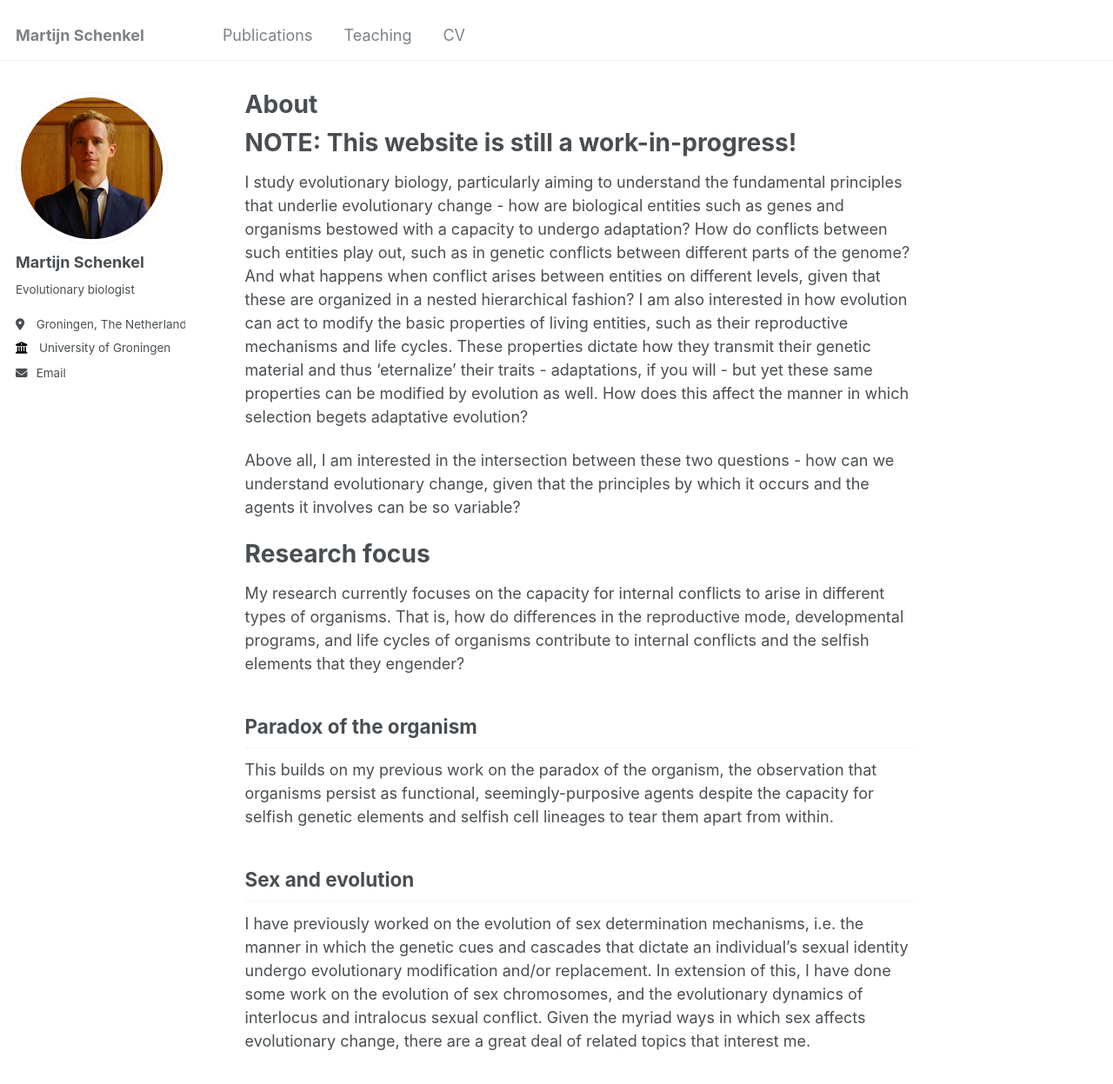
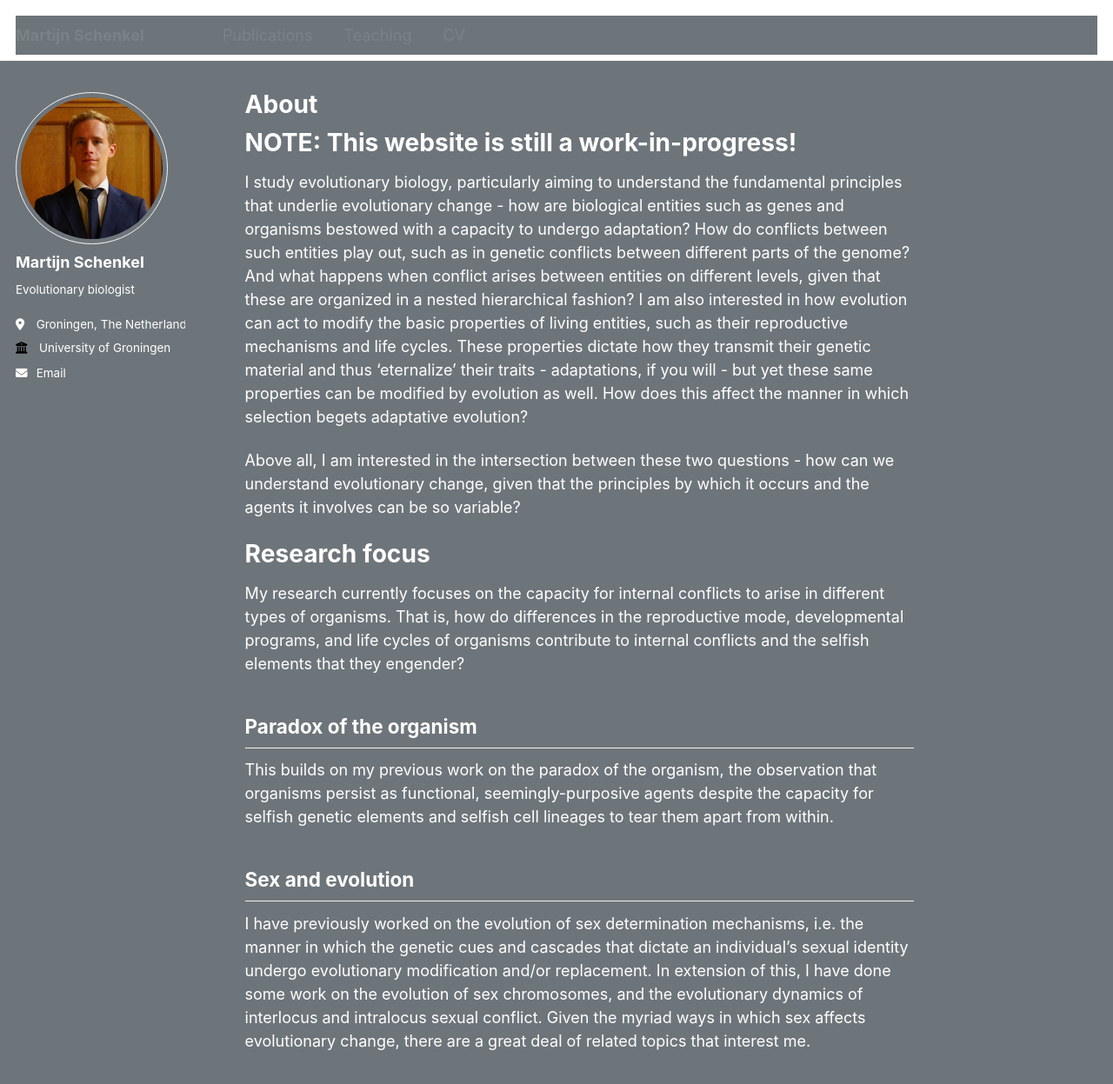
Before and after one commit to MartijnSchenkel/MartijnSchenkel.github.io, a Jekyll site: the page built from _pages/about.md, in a window 1280 px wide and 1400 px high. Shown: the top 1247 px of the window at 87% size. Built offline with Jekyll 4.4.1, drawn with Linux system fonts in a browser that asks for light colours.

Commit message:
Update _variables.scss

```diff
--- a/_sass/_variables.scss
+++ b/_sass/_variables.scss
@@ -61,11 +61,11 @@ $darker-gray                : mix(#000, $gray, 60%);
 $light-gray                 : mix(#fff, $gray, 50%);
 $lighter-gray               : mix(#fff, $gray, 90%);
 
-$body-color                 : #fff;
-$background-color           : #fff;
+$body-color                 : mix(#000, $gray, 10%);;
+$background-color           : mix(#000, $gray, 10%);;
 $code-background-color      : #fafafa;
 $code-background-color-dark : $light-gray;
-$text-color                 : $dark-gray;
+$text-color                 : #fff;
 $border-color               : $lighter-gray;
 
 $primary-color              : #7a8288;
```
